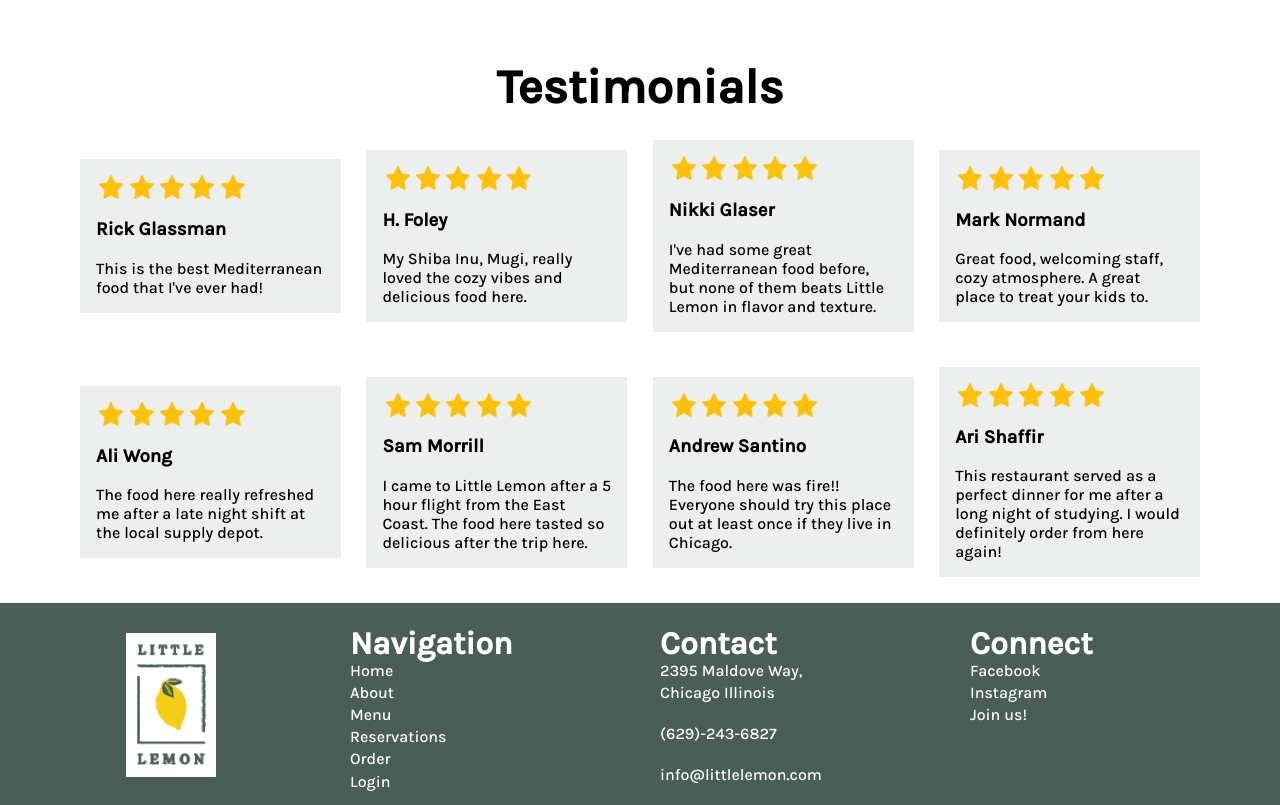
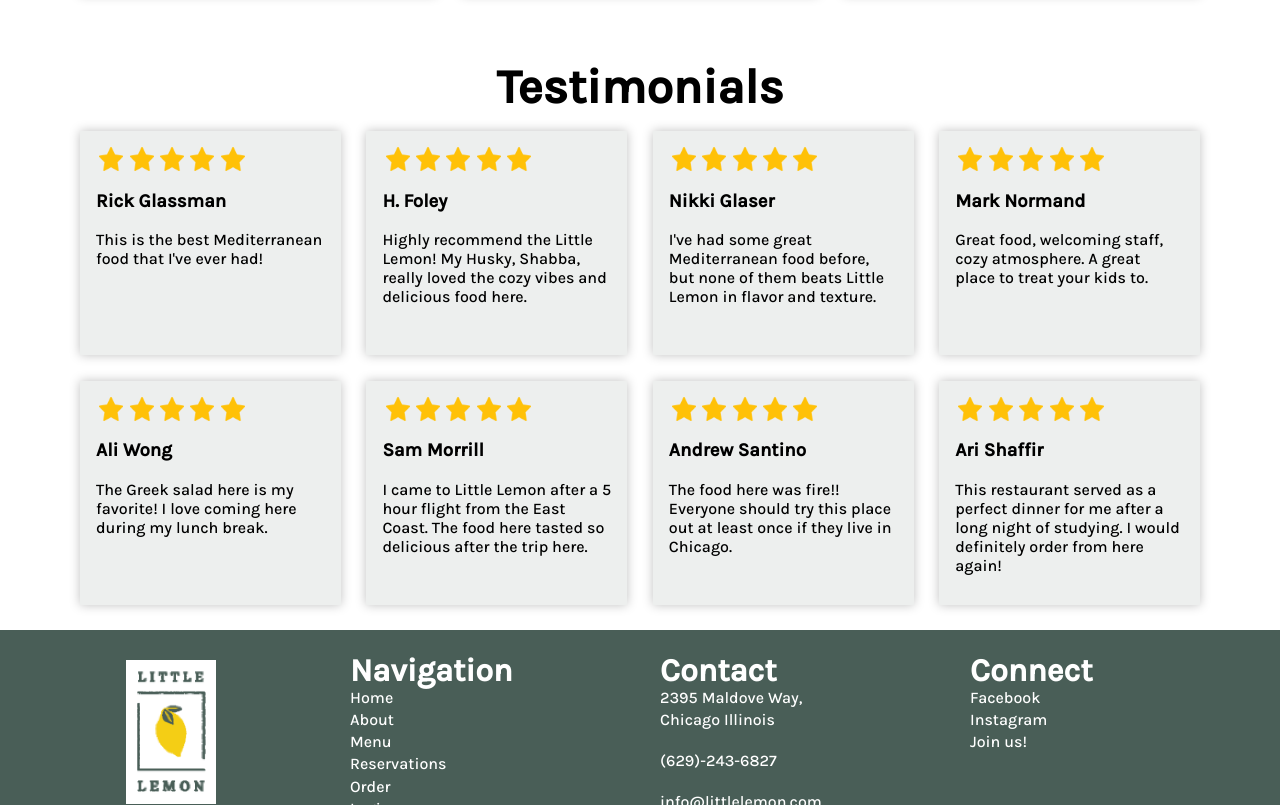
Before and after one commit to mplumer/little-lemon, a React (Create React App) app: page / in a window 1280 px wide. Shown: the part 1020-1825 px from the top of the page. Built offline with nearby package versions, Linux system fonts and the light colour scheme; a web font is replaced by a local one.

Commit message:
testimonial styling

```diff
--- a/src/App.css
+++ b/src/App.css
@@ -186,6 +186,7 @@ Link:link {
 .menu-card {
   background-color: #edefee;
   padding-bottom: 1rem;
+  box-shadow: 0px 0px 10px rgba(0, 0, 0, 0.25);
 }
 
 .menu-card > img {
@@ -253,6 +254,8 @@ Link:link {
 .testimonial-card {
   background-color: #edefee;
   padding: 1rem 1rem 0 1rem;
+  height: 13rem;
+  box-shadow: 0px 0px 10px rgba(0, 0, 0, 0.25);
 }
 
 .stars {
--- a/src/components/sections/homePage/TestimonialCarousel.js
+++ b/src/components/sections/homePage/TestimonialCarousel.js
@@ -6,7 +6,7 @@ export default function CarouselPage() {
     return (
         <Carousel infiniteLoop={true} autoPlay={true} Interval={5000} showStatus={false}>
             <TestimonialCard name="Rick Glassman" description="This is the best Mediterranean food that I've ever had!"/>
-            <TestimonialCard name="H. Foley" description="My Shiba Inu, Mugi, really loved the cozy vibes and
+            <TestimonialCard name="H. Foley" description="My husky, Shabba, really loved the cozy vibes and
                 delicious food here."/>
             <TestimonialCard name="Nikki Glaser" description="I've had some great Mediterranean food before, but none of them beats
              Little Lemon in flavor and texture."/>
--- a/src/components/sections/homePage/Testimonials.js
+++ b/src/components/sections/homePage/Testimonials.js
@@ -11,14 +11,13 @@ export default function Testimonials() {
 
             <section className="testimonials-cards">
                 <TestimonialCard name="Rick Glassman" description="This is the best Mediterranean food that I've ever had!"/>
-            <TestimonialCard name="H. Foley" description="My Shiba Inu, Mugi, really loved the cozy vibes and
+            <TestimonialCard name="H. Foley" description="Highly recommend the Little Lemon! My Husky, Shabba, really loved the cozy vibes and
                 delicious food here."/>
             <TestimonialCard name="Nikki Glaser" description="I've had some great Mediterranean food before, but none of them beats
              Little Lemon in flavor and texture."/>
             <TestimonialCard name="Mark Normand" description="Great food, welcoming staff, cozy atmosphere. A great place to
                 treat your kids to."/>
-            <TestimonialCard name="Ali Wong" description="The food here really refreshed me after a late night shift
-                at the local supply depot."/>
+            <TestimonialCard name="Ali Wong" description="The Greek salad here is my favorite! I love coming here during my lunch break."/>
             <TestimonialCard name="Sam Morrill" description="I came to Little Lemon after a 5 hour flight from the East Coast.
                  The food here tasted so delicious after the trip here."/>
             <TestimonialCard name="Andrew Santino" description="The food here was fire!! Everyone should try this place
```
